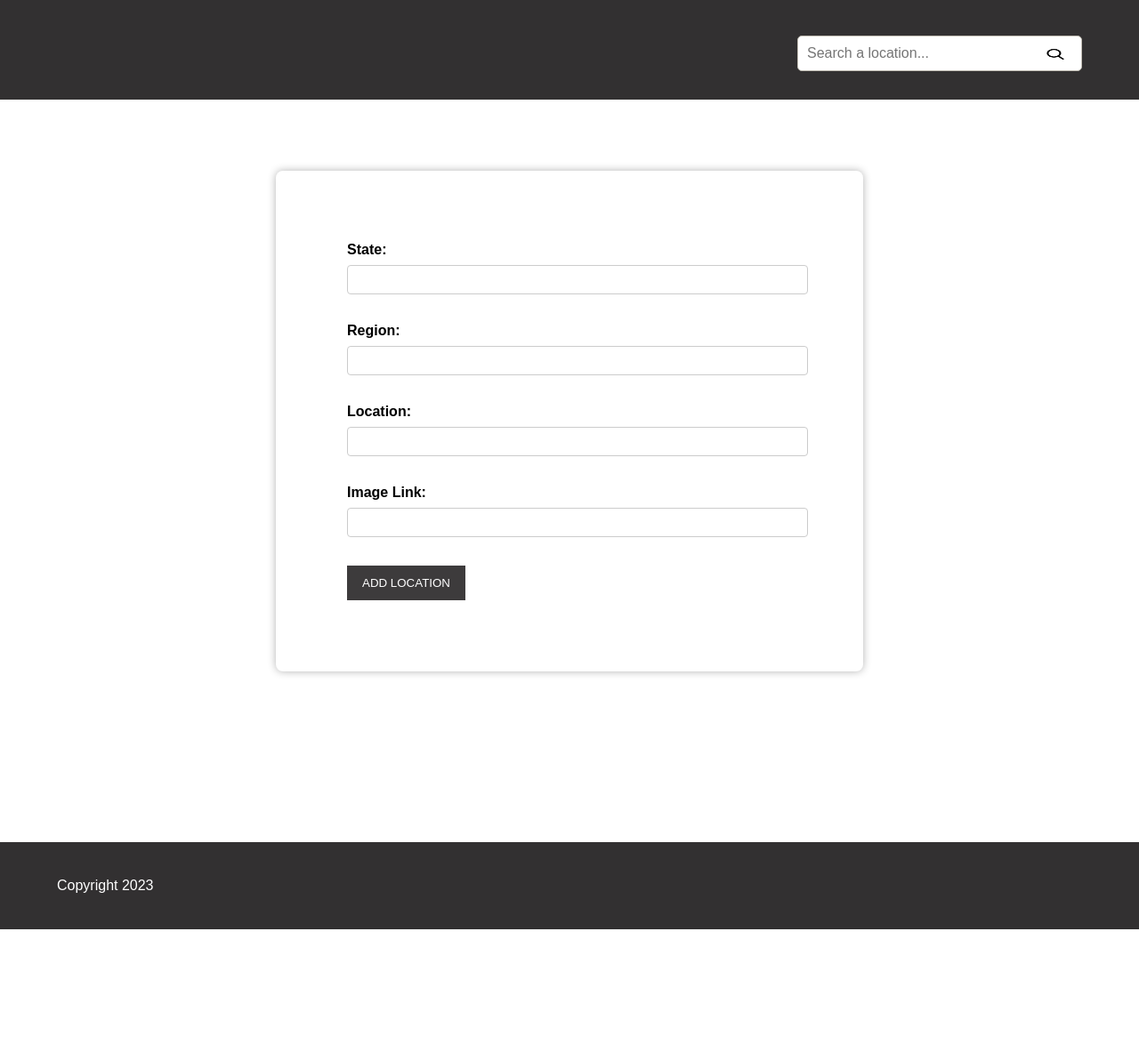
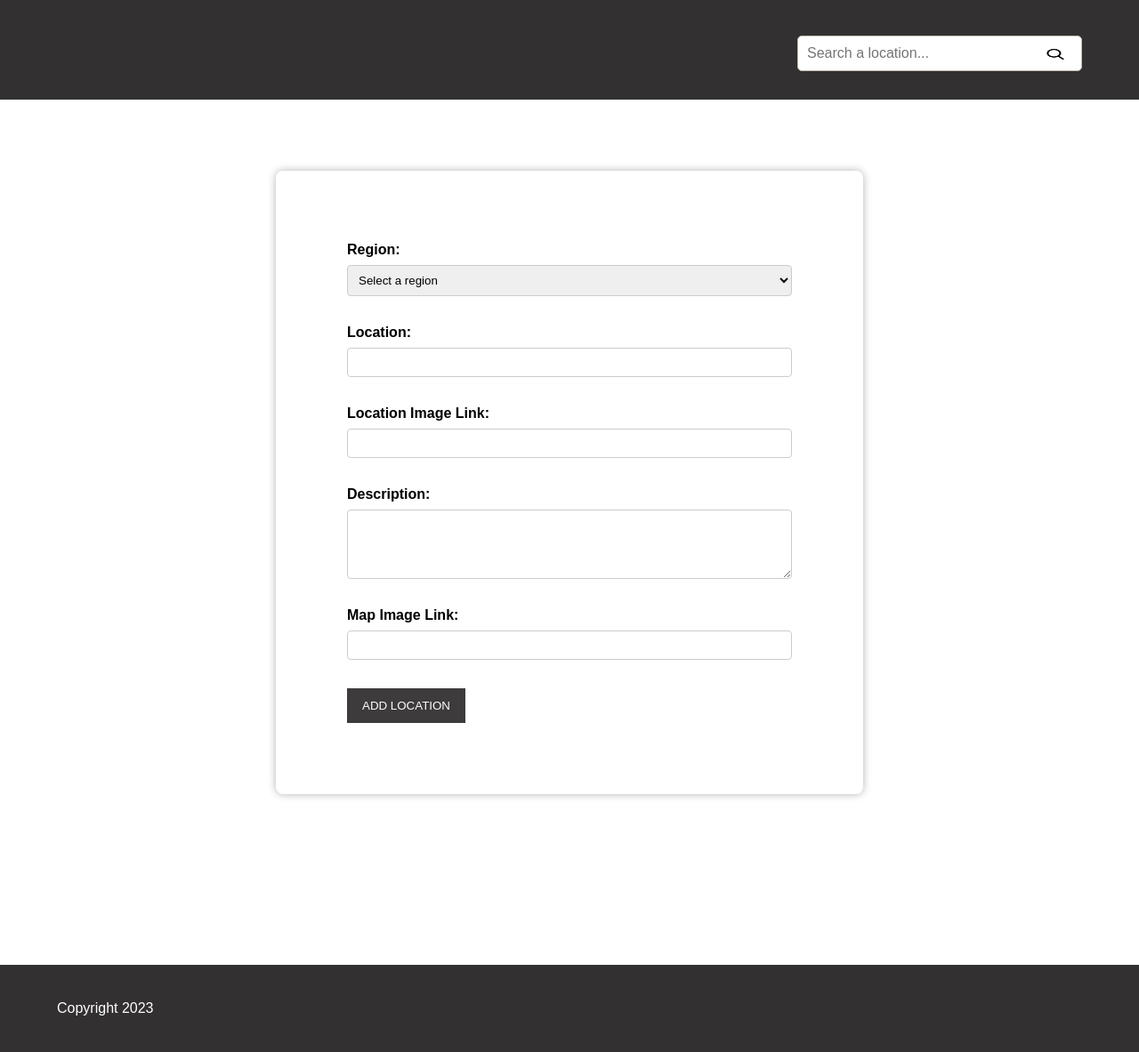
Before and after one commit to wteo/tls_crypto, a Node server app: page /admin/add-location-form in a window 1280 px wide. Shown: the whole page at 89% size. Before the commit the page ends 1045 px from the top, so only its background shows below. Run offline with Node 20, Linux system fonts and the light colour scheme; data that the repository does not hold is empty; some libraries are stand-ins or nearby versions.

Commit message:
Updated form

```diff
--- a/controllers/regions.js
+++ b/controllers/regions.js
@@ -37,7 +37,8 @@ const deleteLocation = async (req, res) => {
 }
 
 const getAddLocationForm = (req, res) => {
-    return res.render(path.join(__dirname, '..', 'views', 'location_form.ejs'));
+    const { states, regions } = res.locals;
+    return res.render(path.join(__dirname, '..', 'views', 'location_form.ejs'), { states, regions });
 }
 
 const getSearchResults = async (req, res) => {
--- a/public/css/form.css
+++ b/public/css/form.css
@@ -13,10 +13,17 @@
     font-weight: bold;
 }
 
-.location__form input {
+.location__form input, .location__form select, .location__form textarea {
+    box-sizing: border-box;
     width: 100%;
     padding: 0.5rem;
     margin-bottom: 2rem;
     border: 1px solid #ccc;
     border-radius: 4px;
 }
+
+.location__form textarea {
+    resize: vertical;
+    text-align: left;
+    vertical-align: top;
+}
--- a/views/location_form.ejs
+++ b/views/location_form.ejs
@@ -15,17 +15,26 @@
     </header>
         <section>
             <form class="location__form" action="/admin/submit" method="POST">
-                <label for="state">State:</label>
-                <input type="text" name="state" required>
-
                 <label for="region">Region:</label>
-                <input type="text" name="region" required>
+                <select name="region" required>
+                    <option value="">Select a region</option>
+                    <% regions.forEach( region => { %>
+                        <option value="<%= region.region %>"><%= region.region %></option>
+                    <% }) %>
+                </select>
 
                 <label for="location">Location:</label>
                 <input type="text" name="location" required>
 
-                <label for="imageLink">Image Link:</label>
-                <input type="url" name="imageLink" required>
+                <label for="imageLink">Location Image Link:</label>
+                <input type="url" name="locationImageLink" required>
+
+                <label for="description">Description:</label>
+                <textarea type="text" name="description" rows="4" required>
+                </textarea>
+
+                <label for="imageLink">Map Image Link:</label>
+                <input type="url" name="mapImageLink" required>
 
                 <button type="submit">Add Location</button>
             </form>
```
